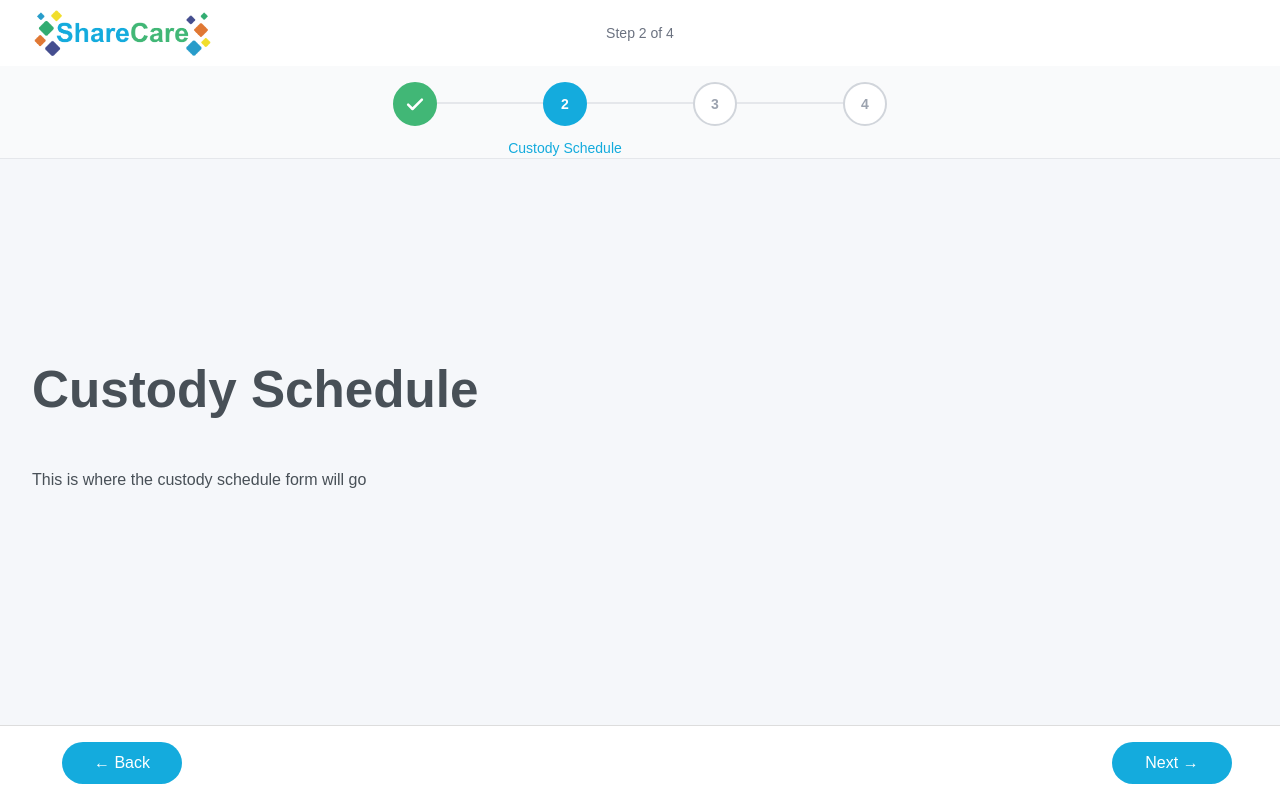
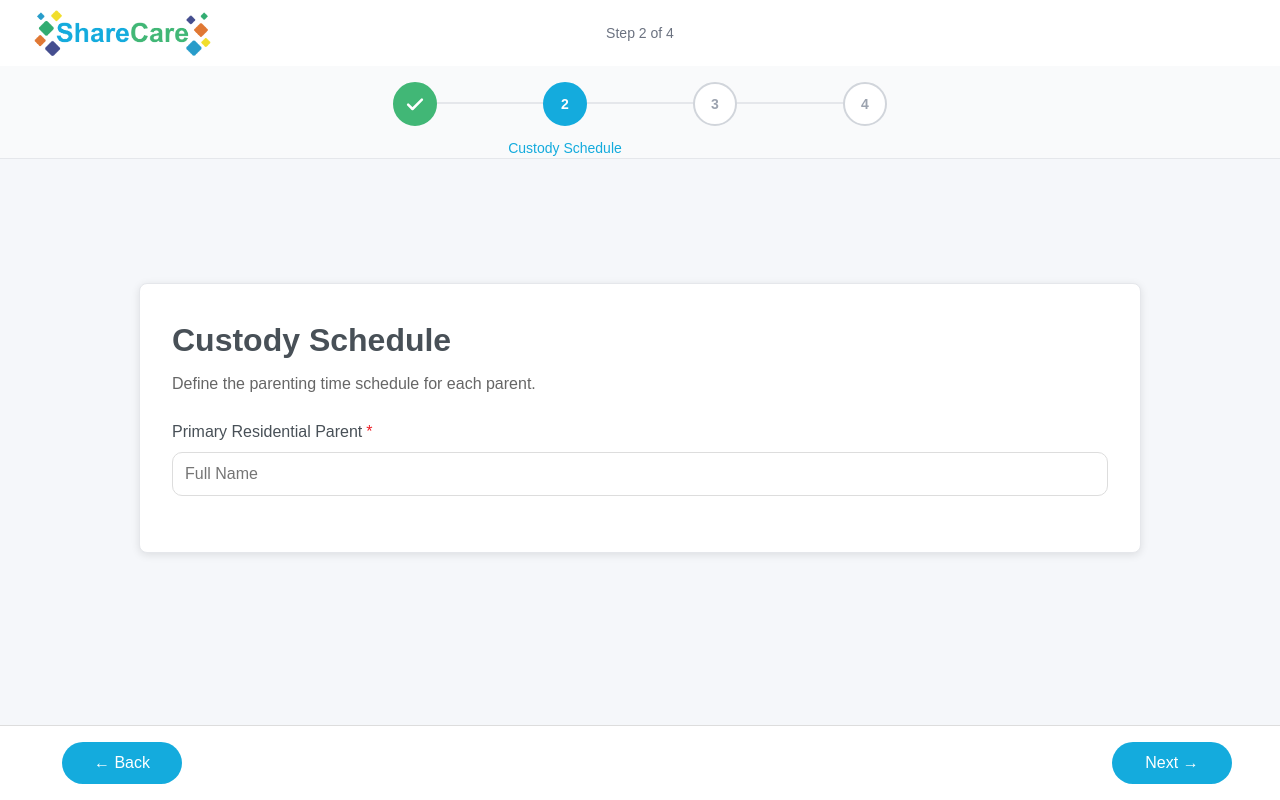
Before and after one commit to BHansen29/parenting_project, a React app in the folder frontend/: page /custody-schedule in a window 1280 px wide. Shown: the top 800 px of the page. Built offline with nearby package versions, Linux system fonts and the light colour scheme; the HTML template or start-up script is replaced by a standard one.

Commit message:
Added a basic form field for transportation & custody pages to test validation & state management

```diff
--- a/frontend/src/context/FormContext.jsx
+++ b/frontend/src/context/FormContext.jsx
@@ -16,6 +16,7 @@ const initialState = {
   decisionMaking: { errors: {} },
   communication: { errors: {} },
   education: { errors: {} },
+  transportation: { errors: {} },
 };
 
 function formReducer(state, action) {
--- a/frontend/src/pages/CustodySchedule.jsx
+++ b/frontend/src/pages/CustodySchedule.jsx
@@ -1,31 +1,116 @@
+import { useState, useEffect } from 'react';
 import Header from "../components/common/Header";
 import Footer from "../components/common/Footer";
 import { useNavigate } from 'react-router-dom';
 import { useForm } from '../hooks/useForm';
+import { Card, CardHeader, CardTitle, CardDescription, CardContent } from '../components/common/card';
+import TextInput from '../components/forms/TextInput';
 import './Page.css';
 
 export default function CustodySchedule() {
   const navigate = useNavigate();
   const { state, dispatch } = useForm();
 
+  const formData = state.parentingTime ?? { errors: {} };
+  const errors = state.parentingTime?.errors ?? {};
+
+  const [submitAttempted, setSubmitAttempted] = useState(false);
+
+  useEffect(() => {
+    if (submitAttempted) {
+      const firstError = document.querySelector(
+        '.text-input__error-message, .date-picker__error-message'
+      );
+      if (firstError) {
+        firstError.scrollIntoView({ behavior: 'smooth', block: 'center' });
+      }
+      setSubmitAttempted(false);
+    }
+  }, [formData, submitAttempted]);
+
+  const handleChange = (field) => (value) => {
+    dispatch({
+      type: 'UPDATE_SECTION',
+      section: 'parentingTime',
+      payload: { [field]: value }
+    });
+    if (errors[field]) {
+      dispatch({
+        type: 'UPDATE_SECTION',
+        section: 'parentingTime',
+        payload: { errors: { ...errors, [field]: '' } }
+      });
+    }
+  };
+
+  const validateForm = () => {
+    const formErrors = {};
+    if (!formData.residentialParent?.trim()) {
+      formErrors.residentialParent = 'Residential parent name is required';
+    }
+
+    dispatch({
+      type: 'UPDATE_SECTION',
+      section: 'parentingTime',
+      payload: { errors: formErrors }
+    });
+
+    return Object.keys(formErrors).length === 0;
+  };
+
+  const handleNext = () => {
+    if (validateForm()) {
+      navigate('/transportation');
+    } else {
+      setSubmitAttempted(true);
+    }
+  };
+
+  const handleBack = () => {
+    dispatch({
+      type: 'UPDATE_SECTION',
+      section: 'parentingTime',
+      payload: { errors: {} }
+    });
+    navigate('/household-info');
+  };
+
   return (
-
     <div className="page-container">
-
       <Header />
 
       <div className="page-content">
-        <h1>Custody Schedule</h1>
-        <p>This is where the custody schedule form will go</p>
+        <Card>
+          <CardHeader>
+            <CardTitle>Custody Schedule</CardTitle>
+            <CardDescription>
+              Define the parenting time schedule for each parent.
+            </CardDescription>
+          </CardHeader>
+
+          <CardContent>
+            <form noValidate>
+              <TextInput
+                id="residentialParent"
+                label="Primary Residential Parent"
+                type="text"
+                value={formData.residentialParent ?? ''}
+                onChange={handleChange('residentialParent')}
+                required
+                error={errors.residentialParent}
+                placeholder="Full Name"
+              />
+            </form>
+          </CardContent>
+        </Card>
       </div>
 
       <Footer
         showBackButton={true}
         showNextButton={true}
-        onNext={() => navigate('/transportation')}
-        onBack={() => navigate('/household-info')}
-        />
-
+        onNext={handleNext}
+        onBack={handleBack}
+      />
     </div>
-  )
+  );
 }
--- a/frontend/src/pages/Transportation.jsx
+++ b/frontend/src/pages/Transportation.jsx
@@ -1,29 +1,116 @@
+import { useState, useEffect } from 'react';
 import Footer from '../components/common/Footer';
 import Header from '../components/common/Header';
 import { useNavigate } from 'react-router-dom';
 import { useForm } from '../hooks/useForm';
+import { Card, CardHeader, CardTitle, CardDescription, CardContent } from '../components/common/card';
+import TextInput from '../components/forms/TextInput';
 import './Page.css';
-
 
 export default function Transportation() {
   const navigate = useNavigate();
   const { state, dispatch } = useForm();
 
+  const formData = state.transportation ?? { errors: {} };
+  const errors = state.transportation?.errors ?? {};
+
+  const [submitAttempted, setSubmitAttempted] = useState(false);
+
+  useEffect(() => {
+    if (submitAttempted) {
+      const firstError = document.querySelector(
+        '.text-input__error-message, .date-picker__error-message'
+      );
+      if (firstError) {
+        firstError.scrollIntoView({ behavior: 'smooth', block: 'center' });
+      }
+      setSubmitAttempted(false);
+    }
+  }, [formData, submitAttempted]);
+
+  const handleChange = (field) => (value) => {
+    dispatch({
+      type: 'UPDATE_SECTION',
+      section: 'transportation',
+      payload: { [field]: value }
+    });
+    if (errors[field]) {
+      dispatch({
+        type: 'UPDATE_SECTION',
+        section: 'transportation',
+        payload: { errors: { ...errors, [field]: '' } }
+      });
+    }
+  };
+
+  const validateForm = () => {
+    const formErrors = {};
+    if (!formData.responsibleParent?.trim()) {
+      formErrors.responsibleParent = 'Responsible parent name is required';
+    }
+
+    dispatch({
+      type: 'UPDATE_SECTION',
+      section: 'transportation',
+      payload: { errors: formErrors }
+    });
+
+    return Object.keys(formErrors).length === 0;
+  };
+
+  const handleNext = () => {
+    if (validateForm()) {
+      navigate('/review');
+    } else {
+      setSubmitAttempted(true);
+    }
+  };
+
+  const handleBack = () => {
+    dispatch({
+      type: 'UPDATE_SECTION',
+      section: 'transportation',
+      payload: { errors: {} }
+    });
+    navigate('/custody-schedule');
+  };
+
   return (
     <div className="page-container">
-
       <Header />
 
       <div className="page-content">
-        <h1>Transportation</h1>
-        <p>This is where the transportation arrangements will go</p>
+        <Card>
+          <CardHeader>
+            <CardTitle>Transportation</CardTitle>
+            <CardDescription>
+              Define the transportation arrangements for each parent.
+            </CardDescription>
+          </CardHeader>
+
+          <CardContent>
+            <form noValidate>
+              <TextInput
+                id="responsibleParent"
+                label="Parent Responsible for Transportation"
+                type="text"
+                value={formData.responsibleParent ?? ''}
+                onChange={handleChange('responsibleParent')}
+                required
+                error={errors.responsibleParent}
+                placeholder="Full Name"
+              />
+            </form>
+          </CardContent>
+        </Card>
       </div>
 
       <Footer
         showBackButton={true}
         showNextButton={true}
-        onNext={() => navigate('/review')}
-        onBack={() => navigate('/custody-schedule')}/>
+        onNext={handleNext}
+        onBack={handleBack}
+      />
     </div>
-  )
+  );
 }
```
